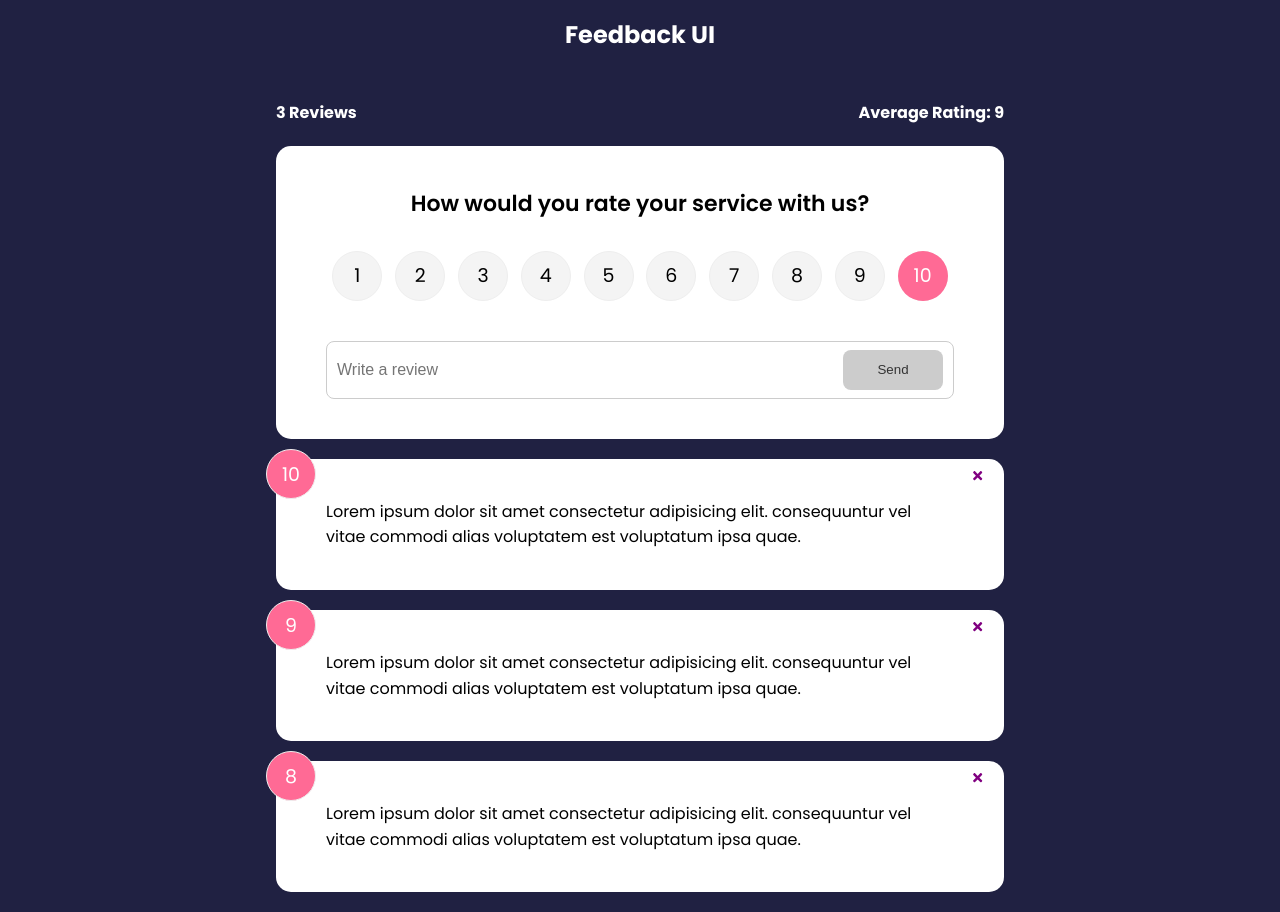
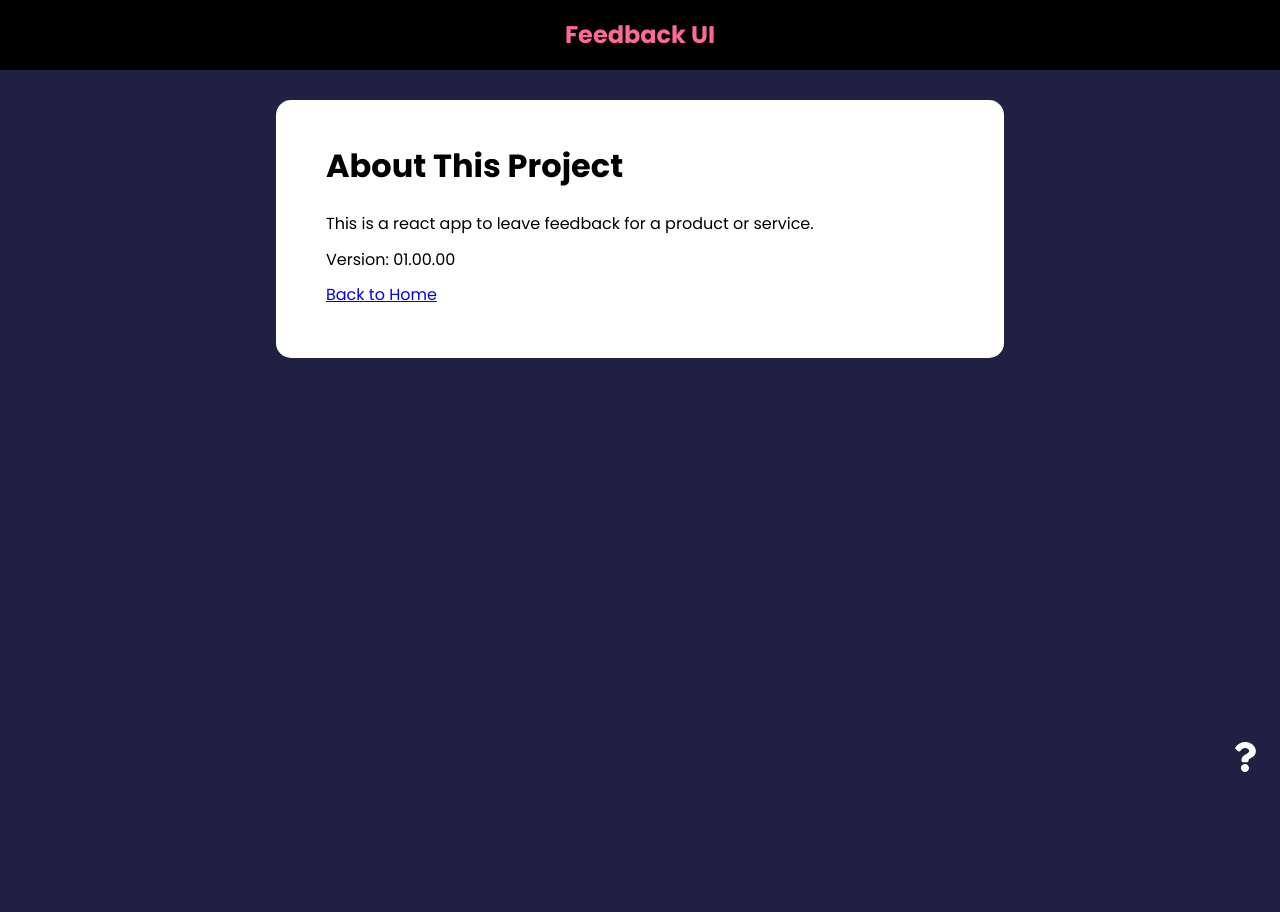
Before and after one commit to laslomcd/feedback-app, a React (Create React App) app: page /about in a window 1280 px wide. After the commit the page ends 800 px from the top, so only its background shows below. Built offline with nearby package versions, Linux system fonts and the light colour scheme.

Commit message:
add about page and routes

```diff
--- a/package.json
+++ b/package.json
@@ -10,6 +10,7 @@
     "react": "^17.0.2",
     "react-dom": "^17.0.2",
     "react-icons": "^4.3.1",
+    "react-router-dom": "^6.2.2",
     "react-scripts": "4.0.3",
     "uuid": "^8.3.2",
     "web-vitals": "^1.1.2"
--- a/src/App.js
+++ b/src/App.js
@@ -1,10 +1,13 @@
 import { useState } from "react";
+import {BrowserRouter as Router, Route, Routes} from "react-router-dom";
 import { v4 as uuidv4 } from "uuid";
 import Header from "./components/Header";
+import AboutPage from "./pages/AboutPage";
 import FeedbackList from "./components/FeedbackList";
 import FeedbackData from "./data/FeedbackData";
 import FeedbackStats from "./components/FeedbackStats";
 import FeedbackForm from "./components/FeedbackForm";
+import AboutIconLink from "./components/AboutIconLink";
 
 function App() {
 	const [feedback, setFeedback] = useState(FeedbackData);
@@ -20,14 +23,24 @@
 		setFeedback([newFeedback,...feedback]);
 	}
 	return (
-		<>
+		<Router>
 			<Header />
 			<div className="container">
-				<FeedbackStats feedback={feedback} />
-				<FeedbackForm handleAdd={addFeedback}/>
-				<FeedbackList feedback={feedback} handleDelete={deleteFeedback} />
+				<Routes>
+					<Route exact path="/" element={
+						<>
+							<FeedbackStats feedback={feedback} />
+						    <FeedbackForm handleAdd={addFeedback}/>
+						    <FeedbackList feedback={feedback} handleDelete={deleteFeedback} />
+						</>
+					}>
+					</Route>
+					<Route path="/about" element={<AboutPage/>} />
+				</Routes>
+
+			<AboutIconLink />
 			</div>
-		</>
+		</Router>
 	);
 }
 
--- /dev/null
+++ b/src/components/AboutIconLink.js
@@ -0,0 +1,14 @@
+import { FaQuestion } from 'react-icons/fa';
+import { Link } from 'react-router-dom';
+
+function AboutIconLink() {
+  return (
+      <div className='about-link'>
+          <Link to='/about'>
+              <FaQuestion size={30} />
+            </Link>
+      </div>
+  )
+}
+
+export default AboutIconLink
--- a/src/index.css
+++ b/src/index.css
@@ -30,6 +30,8 @@
 	justify-content: space-between;
 	align-items: center;
 	margin-bottom: 30px;
+	color: #ff6a95;
+	background-color: #000;
 }
 
 .card {
--- /dev/null
+++ b/src/pages/AboutPage.js
@@ -0,0 +1,19 @@
+import { Link } from 'react-router-dom';
+import Card from '../components/shared/Card';
+
+const AboutPage = () => {
+    return (
+    <Card>
+        <div className='about'>
+            <h1>About This Project</h1>
+            <p>This is a react app to leave feedback for a product or service.</p>
+            <p>Version: 01.00.00</p>
+            <p>
+                <Link to="/">Back to Home</Link>
+            </p>
+        </div>
+    </Card>
+  )
+}
+
+export default AboutPage
```
Also changed, not shown: 1 other file (tests, documents, lock files or other folders).
